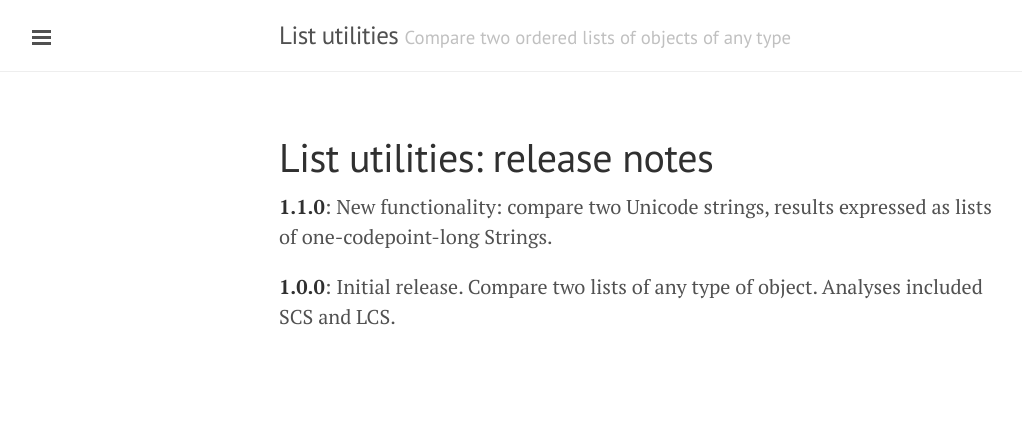
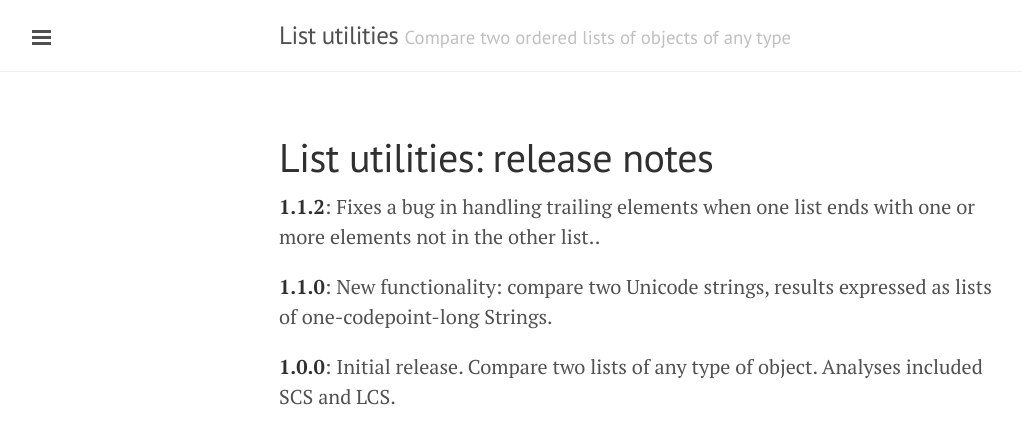
Before and after one commit to neelsmith/listutils, a Jekyll site: the page built from releases.md, in a window 1280 px wide. Shown: the top 444 px of the page, without its empty margins (1-1023 px from the left). Built offline with Jekyll 4.4.1, drawn with Linux system fonts in a browser that asks for light colours.

Commit message:
Bug fixes

```diff
--- a/releases.md
+++ b/releases.md
@@ -4,6 +4,8 @@ layout: page
 ---
 
 
+**1.1.2**: Fixes a bug in handling trailing elements when one list ends with one or more elements not in the other list..
+
 
 **1.1.0**: New functionality:  compare two Unicode strings, results expressed as lists of one-codepoint-long Strings.
 
```
Also changed, not shown: index.md (+1 -1 lines).
